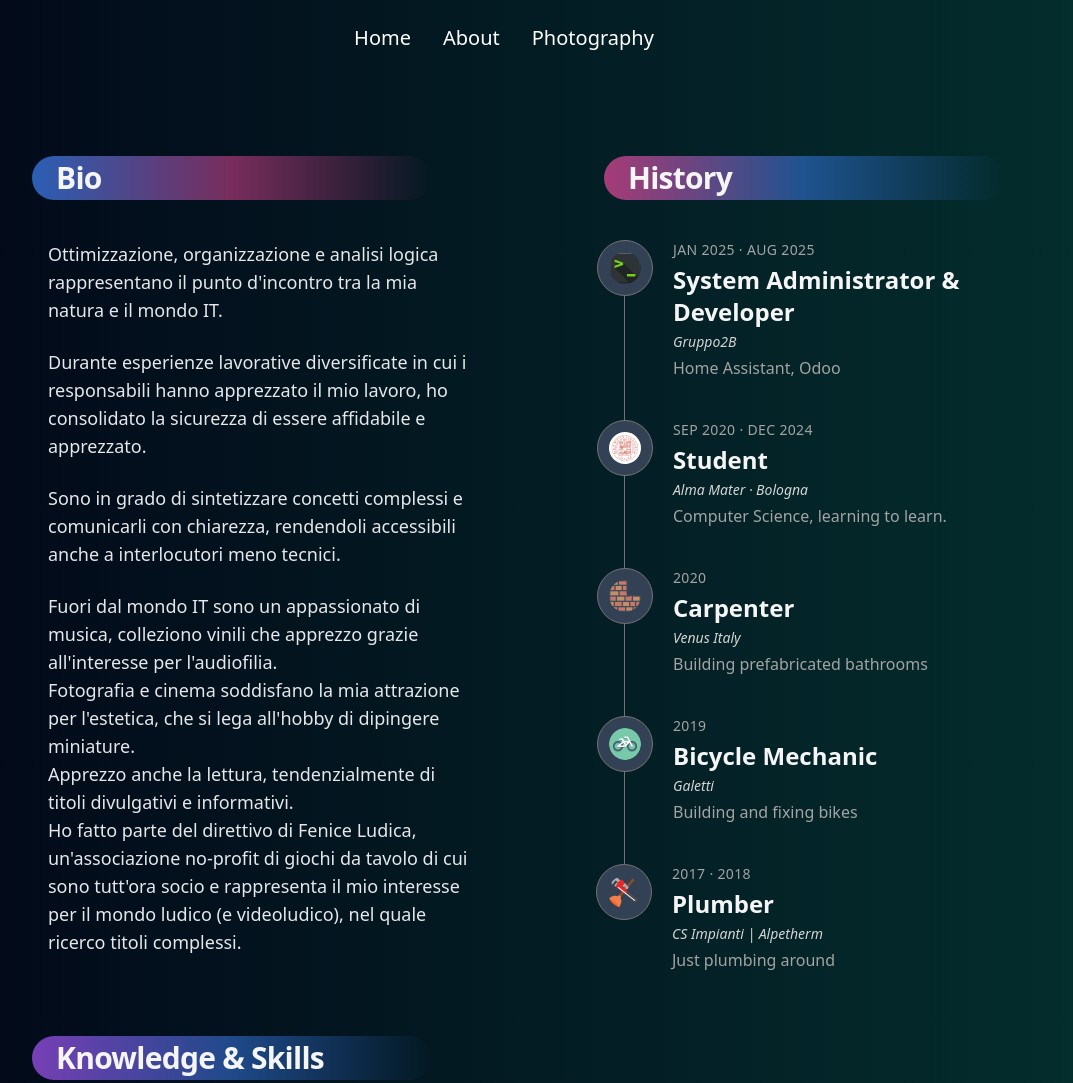
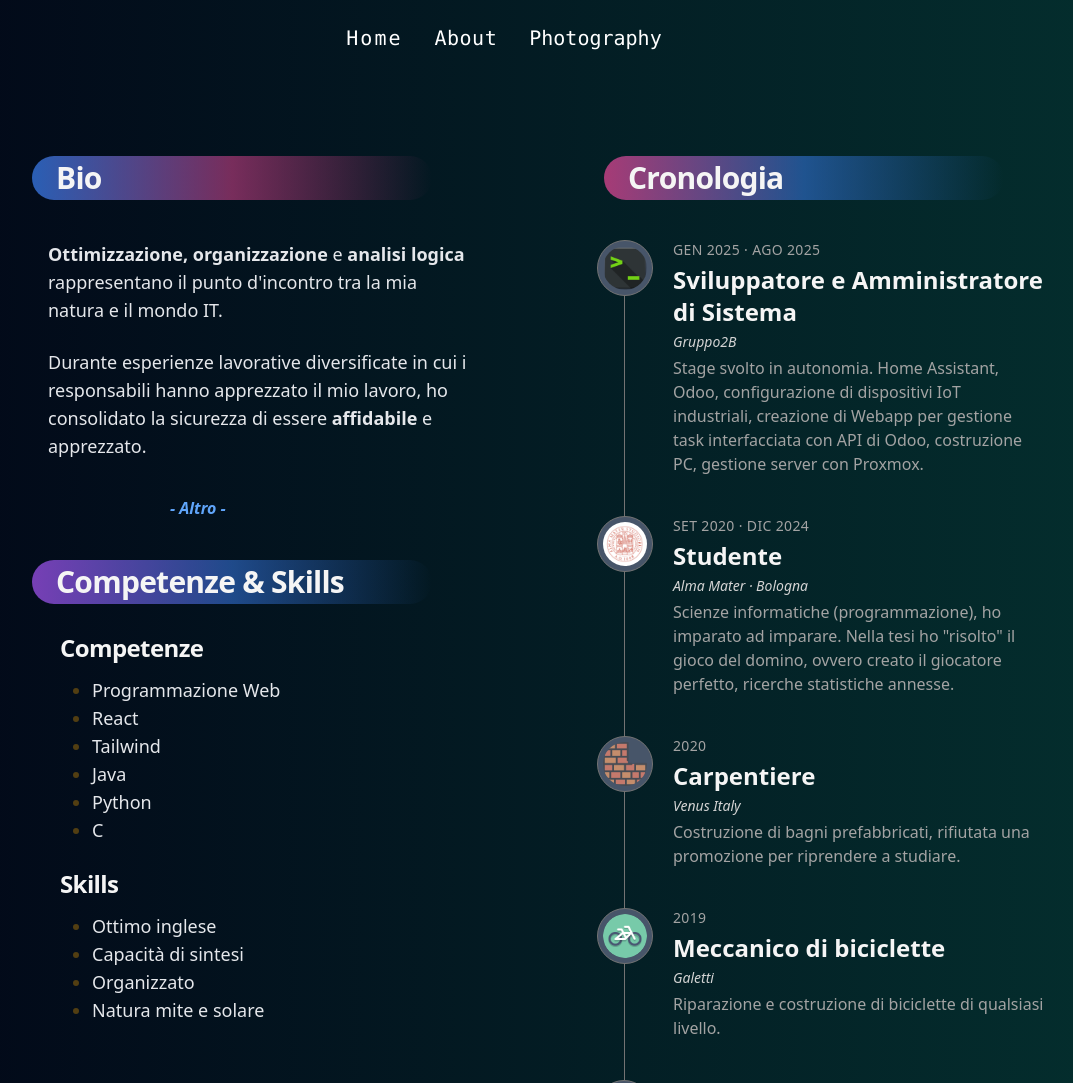
Before and after one commit to alexlorenzato/alexlorenzato.github.io, a website: page src/about.html in a window 1280 px wide. Shown: the top 1083 px of the page, without its empty margins (136-1209 px from the left). Drawn offline with Linux system fonts and the light colour scheme.

Commit message:
sito finito

```diff
--- a/src/about.html
+++ b/src/about.html
@@ -17,9 +17,9 @@
       <div class="mx-auto flex items-center">
         <!-- Menu desktop -->
         <ul id="menu" class="hidden lg:flex mx-auto justify-center space-x-8 text-white">
-          <li><a href="/" class="hover:text-gray-500 text-xl">Home</a></li>
-          <li><a href="#" class="hover:text-gray-500 text-xl">About</a></li>
-          <li><a href="photography.html" class="hover:text-gray-500 text-xl">Photography</a></li>
+          <li><a href="/" class="hover:text-gray-500 text-xl font-mono tracking-widest">Home</a></li>
+          <li><a href="#" class="hover:text-gray-500 text-xl font-mono tracking-wide">About</a></li>
+          <li><a href="photography.html" class="hover:text-gray-500 text-xl font-mono tracking-normal">Photography</a></li>
         </ul>
         <!-- Hamburger button -->
         <button id="hamburger" class="lg:hidden text-white focus:outline-none ml-auto">
@@ -31,10 +31,10 @@
       <!-- Menu mobile -->
       <ul id="mobileMenu"
         class="left-1/2 -translate-x-1/2 w-[95%] mx-auto rounded-2xl bg-gradient-to-b from-gray-950/0 to-gray-950 lg:hidden flex flex-col text-white items-center fixed z-50 pb-4 transition-all duration-300 ease-in-out opacity-0 -translate-y-3 pointer-events-none">
-        <li><a href="/" class="block py-2 hover:text-gray-500 rounded text-xl lg:text-4xl">Home</a></li>
-        <li><a href="#" class="block py-2 hover:text-gray-500 rounded text-xl lg:text-4xl">About</a></li>
+        <li><a href="/" class="block py-2 hover:text-gray-500 rounded text-xl lg:text-4xl font-mono tracking-widest">Home</a></li>
+        <li><a href="#" class="block py-2 hover:text-gray-500 rounded text-xl lg:text-4xl font-mono tracking-wide">About</a></li>
         <li><a href="/src/photography.html"
-            class="block py-2 hover:text-gray-500 rounded text-xl lg:text-4xl">Photography</a></li>
+            class="block py-2 hover:text-gray-500 rounded text-xl lg:text-4xl font-mono tracking-normal">Photography</a></li>
       </ul>
     </nav>
 
@@ -44,50 +44,52 @@
       <!-- CONTENUTO META SINISTRA -->
       <div class="w-full md:w-1/2 p-8 lg:pb-20 lg:pt-20 lg:pl-[10vw] lg:ml-10">
 
+
+
         <!-- BIO -->
         <div>
           <div class="rounded-full p-1 max-w-[400px] bg-gradient-to-r from-blue-500/70 via-pink-500/50 to-pink-500/0">
             <h2 class="ml-5 text-3xl font-bold tracking-tight text-neutral-100"> Bio </h2>
           </div>
-          <div class="p-4 max-w-[600px]">
-            <p class="my-6 text-lg text-gray-200"> Ottimizzazione, organizzazione e analisi logica rappresentano il
-              punto d'incontro tra la mia natura e il mondo IT. </p>
+          <div id="bio-text" class="p-4 max-w-[600px] overflow-hidden transition-all duration-500">
+            <p class="my-6 text-lg text-gray-200">  <span class="font-bold"> Ottimizzazione, organizzazione </span> e <span class="font-bold"> analisi logica</span> rappresentano il punto d'incontro tra la mia natura e il mondo IT. </p>
 
             <p class="my-6 text-lg text-gray-200"> Durante esperienze lavorative diversificate in cui i responsabili
-              hanno apprezzato il mio lavoro, ho consolidato la sicurezza di essere affidabile e apprezzato. </p>
+              hanno apprezzato il mio lavoro, ho consolidato la sicurezza di essere <span class="font-bold"> affidabile </span>e apprezzato. </p>
 
             <p class="my-6 text-lg text-gray-200"> Sono in grado di sintetizzare concetti complessi e comunicarli con
               chiarezza, rendendoli accessibili anche a interlocutori meno tecnici. </p>
 
             <p class="my-6 text-lg text-gray-200">
-              Fuori dal mondo IT sono un appassionato di musica, colleziono vinili che apprezzo grazie all'interesse per
+              Fuori dal mondo IT sono un appassionato di <span class="font-bold">musica</span>, colleziono vinili che apprezzo grazie all'interesse per
               l'audiofilia. <br>
 
-              Fotografia e cinema soddisfano la mia attrazione per l'estetica, che si lega all'hobby di dipingere
-              miniature. <br>
+              <span class="font-bold">Fotografia</span> e <span class="font-bold">cinema</span> soddisfano la mia attrazione per l'estetica, che si lega all'hobby di dipingere miniature. <br>
 
-              Apprezzo anche la lettura, tendenzialmente di titoli divulgativi e informativi. <br>
+              Apprezzo anche la <span class="font-bold">lettura</span>, tendenzialmente di titoli divulgativi e informativi. <br>
 
               Ho fatto parte del direttivo di Fenice Ludica, un'associazione no-profit di giochi da tavolo di cui sono
               tutt'ora socio e rappresenta il mio interesse per il mondo ludico (e videoludico), nel quale ricerco
               titoli complessi.
             </p>
           </div>
+          <div >
+            <button id="toggle-bio" class="mt-2 text-blue-400 font-bold italic font-2xl hover:underline ml-[30%]">- Altro -</button>
+          </div>
         </div>
 
         <!-- KNOWLEDGE & SKILLS -->
         <div class="mt-10">
           <div class="rounded-full p-1 max-w-[400px] bg-gradient-to-r from-purple-500/70 via-blue-500/50 to-pink-500/0">
-            <h2 class="ml-5 font-bold tracking-tight text-neutral-900 text-neutral-100 text-3xl"> Knowledge &
-              Skills </h2>
+            <h2 class="ml-5 font-bold tracking-tight text-neutral-100 text-3xl"> Competenze & Skills </h2>
           </div>
 
           <div class="p-4">
 
             <!-- Knowledge -->
-            <h3 class="text-2xl font-bold tracking-tight text-neutral-100 p-3"> Knowledge </h3>
+            <h3 class="text-2xl font-bold tracking-tight text-neutral-100 p-3"> Competenze </h3>
             <ol class="list-disc pl-5 text-gray-200 ml-6 marker:text-yellow-600/40 text-lg">
-              <li> Web Programming </li>
+              <li> Programmazione Web </li>
               <li> React</li>
               <li> Tailwind </li>
               <li> Java </li>
@@ -111,71 +113,70 @@
 
         <!-- TIMELINE -->
         <div class="max-w-[400px] p-1 bg-gradient-to-r from-pink-500/70 via-blue-500/50 to-purple-500/0 rounded-full">
-          <h2 class="ml-5 text-3xl font-bold tracking-tight text-neutral-100"> History </h2>
+          <h2 class="ml-5 text-3xl font-bold tracking-tight text-neutral-100"> Cronologia </h2>
         </div>
 
         <div class="ml-5 pr-5 py-10">
           <!-- DBSystem -->
           <div class="pb-10 border-l border-neutral-500">
             <div class="relative flex flex-col justify-start pl-12">
-              <div class="absolute top-0 left-0 z-40 flex items-center justify-center -translate-x-1/2 bg-white border rounded-full bg-slate-700 w-14 h-14 border-neutral-500">
-                <img src="/media/cv/logo_cmd.png" class="w-8 h-8 rounded-full">
+              <div class="absolute top-0 left-0 z-40 flex items-center justify-center -translate-x-1/2 bg-white border rounded-full bg-slate-600 w-14 h-14 border-neutral-500">
+                <img src="/media/cv/logo_cmd.png" class="w-11 h-11 rounded-full">
               </div>
-              <p class="text-sm uppercase text-neutral-400 tracking-wide"> Jan 2025 · Aug 2025
+              <p class="text-sm uppercase text-neutral-400 tracking-wide"> Gen 2025 · Ago 2025
               </p>
-              <h3 class="my-1 text-2xl font-bold text-neutral-100">System Administrator & Developer</h3>
+              <h3 class="my-1 text-2xl font-bold text-neutral-100">Sviluppatore e Amministratore di Sistema</h3>
               <p class="mb-1 text-sm font-medium text-neutral-300 italic">Gruppo2B</p>
-              <p class="text-base font-light text-neutral-400"> Home Assistant, Odoo </p>
+              <p class="text-base font-light text-neutral-400 lg:max-w-[450px]"> Stage svolto in autonomia. Home Assistant, Odoo, configurazione di dispositivi IoT industriali, creazione di Webapp per gestione task interfacciata con API di Odoo, costruzione PC, gestione server con Proxmox. </p>
             </div>
           </div>
           <!-- Unibo -->
           <div class="pb-10 border-l border-neutral-500">
             <div class="relative flex flex-col justify-start pl-12">
               <div
-                class="absolute top-0 left-0 z-40 flex items-center justify-center -translate-x-1/2 bg-white border rounded-full bg-slate-700 w-14 h-14 border-neutral-500">
-                <img src="/media/cv/logo_unibo.png" class="w-8 h-8 rounded-full">
+                class="absolute top-0 left-0 z-40 flex items-center justify-center -translate-x-1/2 bg-white border rounded-full bg-slate-600 w-14 h-14 border-neutral-500">
+                <img src="/media/cv/logo_unibo.png" class="w-11 h-11 rounded-full">
               </div>
-              <p class="text-sm uppercase text-neutral-400 tracking-wide"> Sep 2020 · Dec 2024 </p>
-              <h3 class="my-1 text-2xl font-bold text-neutral-100">Student</h3>
+              <p class="text-sm uppercase text-neutral-400 tracking-wide"> Set 2020 · Dic 2024 </p>
+              <h3 class="my-1 text-2xl font-bold text-neutral-100">Studente</h3>
               <p class="mb-1 text-sm font-medium text-neutral-300 italic">Alma Mater · Bologna</p>
-              <p class="text-base font-light text-neutral-400"> Computer Science, learning to
-                learn. </p>
+              <p class="text-base font-light text-neutral-400 lg:max-w-[450px]"> Scienze informatiche (programmazione), ho imparato ad imparare. Nella tesi ho "risolto" il gioco del domino, ovvero creato il giocatore perfetto, ricerche statistiche annesse. </p>
             </div>
           </div>
           <!-- Venus -->
           <div class="pb-10 border-l border-neutral-500">
             <div class="relative flex flex-col justify-start pl-12">
-              <div class="absolute top-0 left-0 z-40 flex items-center justify-center -translate-x-1/2 bg-white border rounded-full bg-slate-700 w-14 h-14 border-neutral-500">
-                <img src="/media/cv/logo_wall.png" class="w-8 h-8 rounded-full">
+              <div class="absolute top-0 left-0 z-40 flex items-center justify-center -translate-x-1/2 bg-white border rounded-full bg-slate-600 w-14 h-14 border-neutral-500">
+                <img src="/media/cv/logo_wall.png" class="w-11 h-11 rounded-full">
               </div>
               <p class="text-sm uppercase text-neutral-400 text-neutral-400 tracking-wide"> 2020 </p>
-              <h3 class="my-1 text-2xl font-bold text-neutral-100">Carpenter</h3>
+              <h3 class="my-1 text-2xl font-bold text-neutral-100">Carpentiere</h3>
               <p class="mb-1 text-sm font-medium text-neutral-300 italic">Venus Italy</p>
-              <p class="text-base font-light text-neutral-400"> Building prefabricated bathrooms </p>
+              <p class="text-base font-light text-neutral-400 lg:max-w-[450px]"> Costruzione di bagni prefabbricati, rifiutata una promozione per riprendere a studiare. </p>
             </div>
           </div>
           <!-- Bicycle -->
           <div class="pb-10 border-l border-neutral-500">
             <div class="relative flex flex-col justify-start pl-12">
-              <div class="absolute top-0 left-0 z-40 flex items-center justify-center -translate-x-1/2 bg-white border rounded-full bg-slate-700 w-14 h-14 border-neutral-500">
-                <img src="/media/cv/logo_bike.png" class="w-8 h-8 rounded-full">
+              <div class="absolute top-0 left-0 z-40 flex items-center justify-center -translate-x-1/2 bg-white border rounded-full bg-slate-600 w-14 h-14 border-neutral-500">
+                <img src="/media/cv/logo_bike.png" class="w-11 h-11 rounded-full">
               </div>
               <p class="text-sm uppercase text-neutral-400 tracking-wide"> 2019 </p>
-              <h3 class="my-1 text-2xl font-bold text-neutral-100"> Bicycle Mechanic</h3>
+              <h3 class="my-1 text-2xl font-bold text-neutral-100"> Meccanico di biciclette</h3>
               <p class="mb-1 text-sm font-medium text-neutral-300 italic">Galetti</p>
-              <p class="text-base font-light text-neutral-400"> Building and fixing bikes </p>
+              <p class="text-base font-light text-neutral-400 lg:max-w-[450px]"> Riparazione e costruzione di biciclette di qualsiasi livello. </p>
             </div>
             <!-- Plumber -->
           </div>
           <!-- Plumber -->
           <div class="relative flex flex-col justify-start pl-12">
-            <div class="absolute top-0 left-0 z-40 flex items-center justify-center -translate-x-1/2 bg-white border rounded-full bg-slate-700 w-14 h-14 border-neutral-500">
-              <img src="/media/cv/logo_plumbing.png" class="w-8 h-8 rounded-full">
+            <div class="absolute top-0 left-0 z-40 flex items-center justify-center -translate-x-1/2 bg-white border rounded-full bg-slate-600 w-14 h-14 border-neutral-500">
+              <img src="/media/cv/logo_plumbing.png" class="w-11 h-11 rounded-full">
             </div>
             <p class="text-sm uppercase text-neutral-400 tracking-wide"> 2017 · 2018 </p>
-            <h3 class="my-1 text-2xl font-bold text-neutral-100">Plumber</h3>
+            <h3 class="my-1 text-2xl font-bold text-neutral-100">Idraulico</h3>
             <p class="mb-1 text-sm font-medium text-neutral-300 italic">CS Impianti | Alpetherm</p>
-            <p class="text-base font-light text-neutral-400"> Just plumbing around </p>
+            <p class="text-base font-light text-neutral-400 lg:max-w-[450px]"> Esperienza da idraulico, da giovane mi ha insegnato molto.  </p>
           </div>
         </div>
       </div>
@@ -195,6 +196,24 @@
         mobileMenu.classList.add("opacity-0", "-translate-y-4", "pointer-events-none");
       }
     });
+
+
+    const bioText = document.getElementById('bio-text');
+      const toggleBtn = document.getElementById('toggle-bio');
+      let expanded = false;
+
+      toggleBtn.onclick = () => {
+        expanded = !expanded;
+        if (expanded) {
+          bioText.style.maxHeight = bioText.scrollHeight + 'px';
+          toggleBtn.textContent = '↑ Meno ↑';
+        } else {
+          bioText.style.maxHeight = '18rem';
+          toggleBtn.textContent = '- Altro -';
+        }
+      };
+
+      bioText.style.maxHeight = '18rem';
   </script>
 
 </html>
```
Also changed, not shown: index.html (+8 -9 lines), src/photography.html (+6 -6 lines), dist/output.css.
